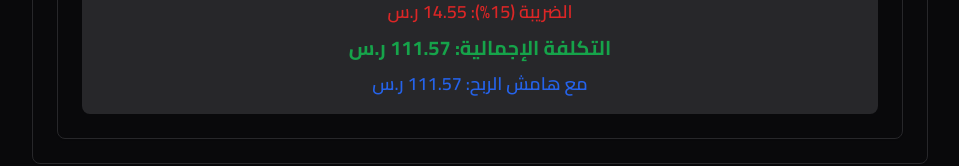
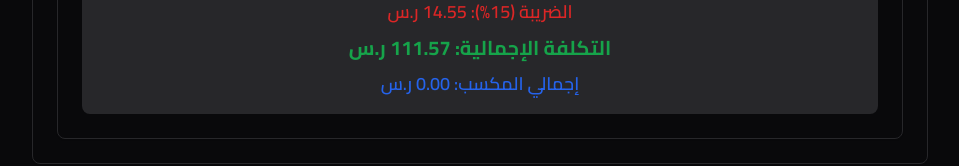
Before and after one commit to Nabilkarem911/cgpack, a React (Vite) app: page / in a window 1280 px wide. Shown: the part 730-896 px from the top of the page, without its empty margins (160-1119 px from the left). Built offline with nearby package versions, Linux system fonts and the light colour scheme.

Commit message:
Refactor profit calculation
Replace "profit margin" with "total profit" in the calculation and UI. Adjust the calculation to reflect the total profit based on the quantity and the profit per piece.

```diff
--- a/src/components/PrintingCalculator.tsx
+++ b/src/components/PrintingCalculator.tsx
@@ -245,7 +245,7 @@ const PrintingCalculator = () => {
                       التكلفة الإجمالية: {calculateQuantityPrice().withTax.toFixed(2)} ر.س
                     </div>
                     <div className="text-lg font-semibold text-blue-600">
-                      مع هامش الربح: {calculateQuantityPrice().withProfit.toFixed(2)} ر.س
+                      إجمالي المكسب: {((calculateQuantityPrice().withTax * (parseFloat(state.profitMargin) || 0) / 100)).toFixed(2)} ر.س
                     </div>
                   </div>
                 </div>
```
